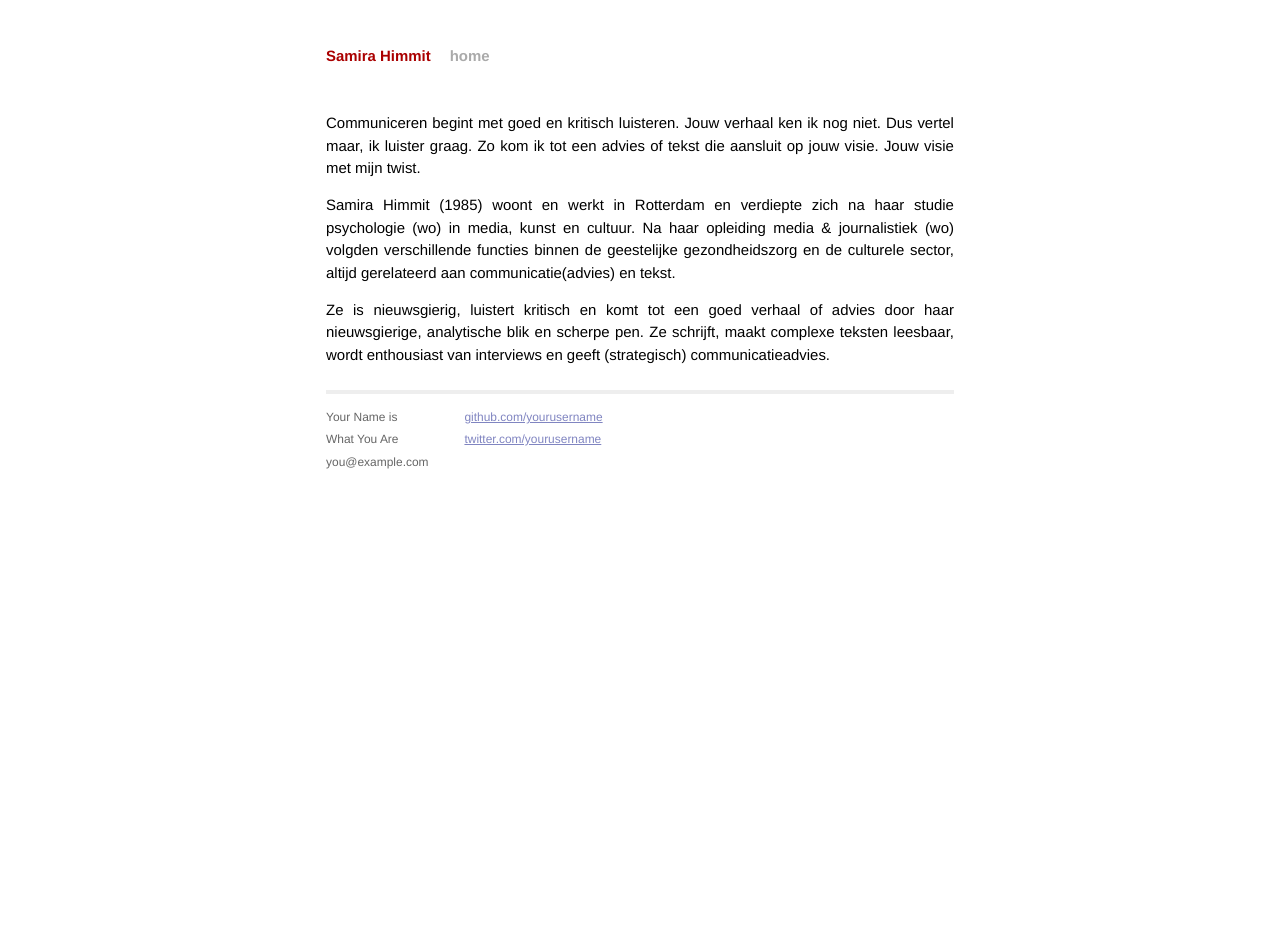
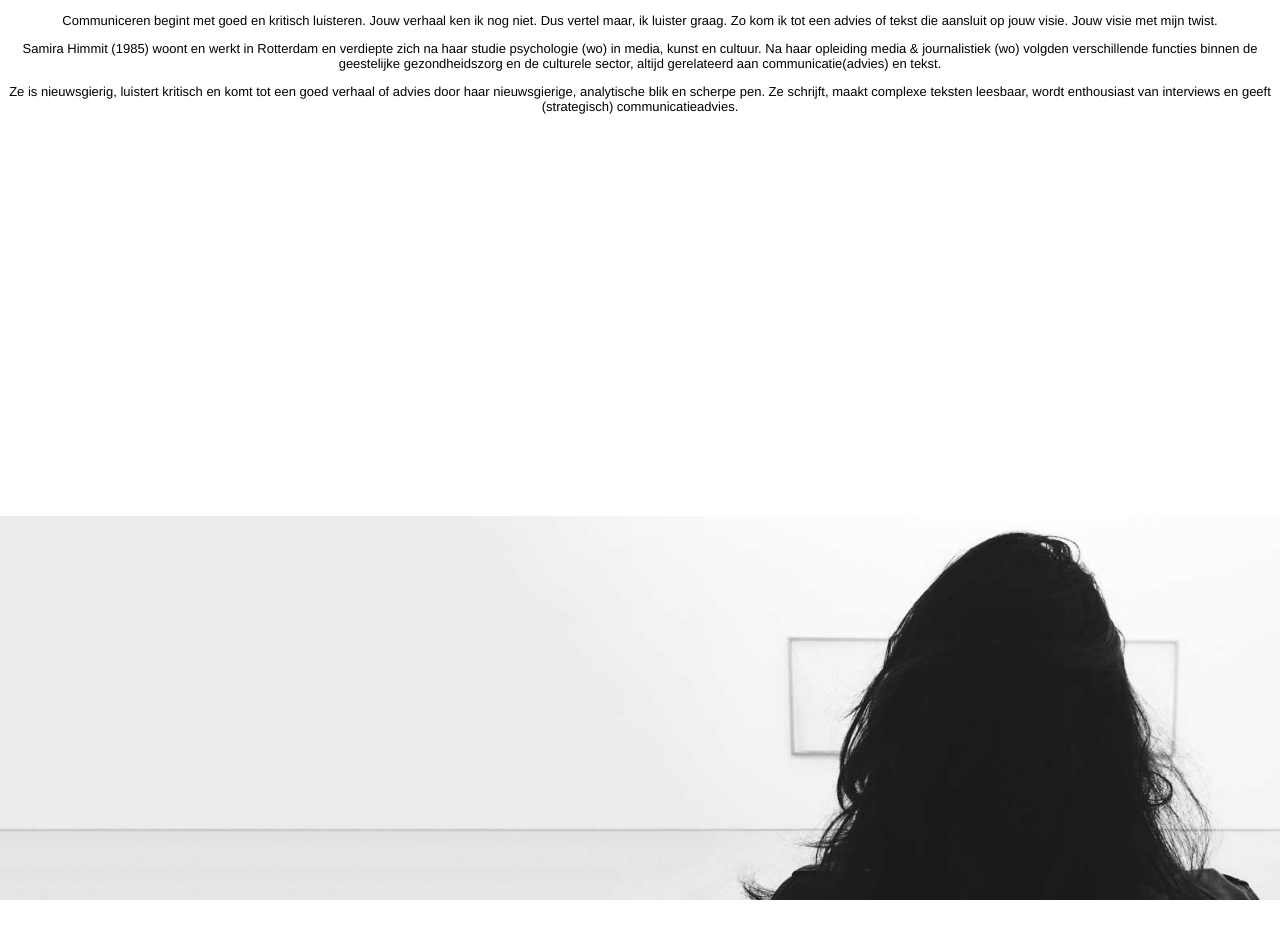
Before and after one commit to samirahimmit/samirahimmit.github.io, a Jekyll site: the page built from index.md, in a window 1280 px wide. Built offline with Jekyll 4.4.1, drawn with Linux system fonts in a browser that asks for light colours; Markdown is read by kramdown in place of the engine named in the settings; after the commit the page ends 913 px from its top, so only the background shows below that.

Commit message:
Update home

```diff
--- /dev/null
+++ b/CNAME
@@ -0,0 +1 @@
+samirahimmit.nl
--- a/_layouts/default.html
+++ b/_layouts/default.html
@@ -3,7 +3,8 @@
     <head>
         <meta charset="utf-8">
         <meta http-equiv="X-UA-Compatible" content="IE=edge,chrome=1">
-        <title>{{ page.title }}- Samira Himmit</title>
+        <title>{{ page.title }}- Samira Himmitgulp
+        </title>
         <meta name="viewport" content="width=device-width">
 
         <!-- Custom CSS -->
@@ -12,31 +13,7 @@
     </head>
     <body>
 
-        <div class="site">
-          <div class="header">
-            <h1 class="title"><a href="/">{{ site.name }}</a></h1>
-            <a class="extra" href="/">home</a>
-          </div>
-
-          {{ content }}
-
-
-          <div class="footer">
-            <div class="contact">
-              <p>
-                Your Name is<br />
-                What You Are<br />
-                you@example.com
-              </p>
-            </div>
-            <div class="contact">
-              <p>
-                <a href="https://github.com/yourusername">github.com/yourusername</a><br />
-                <a href="https://twitter.com/yourusername">twitter.com/yourusername</a><br />
-              </p>
-            </div>
-          </div>
-        </div>
+      {{ content }}
 
     </body>
 </html>
--- a/_scss/main.scss
+++ b/_scss/main.scss
@@ -3,4 +3,9 @@
 
 body {
     background: white;
+    background-image:url('../assets/img/bg.jpg');
+    background-repeat:no-repeat;
+    background-position:left bottom;
+    background-size:150%;
+    background-attachment: fixed;
 }
--- a/css/main.css
+++ b/css/main.css
@@ -396,4 +396,9 @@ a:visited {
 
 /* Literal.Number.Integer.Long */
 body {
-  background: white; }
+  background: white;
+  background-image: url("../assets/img/bg.jpg");
+  background-repeat: no-repeat;
+  background-position: left bottom;
+  background-size: 150%;
+  background-attachment: fixed; }
```
Also changed, not shown: _includes/analytics.html (added), _includes/webfonts.html (added), assets/img/bg.jpg (added), 4 other files.
